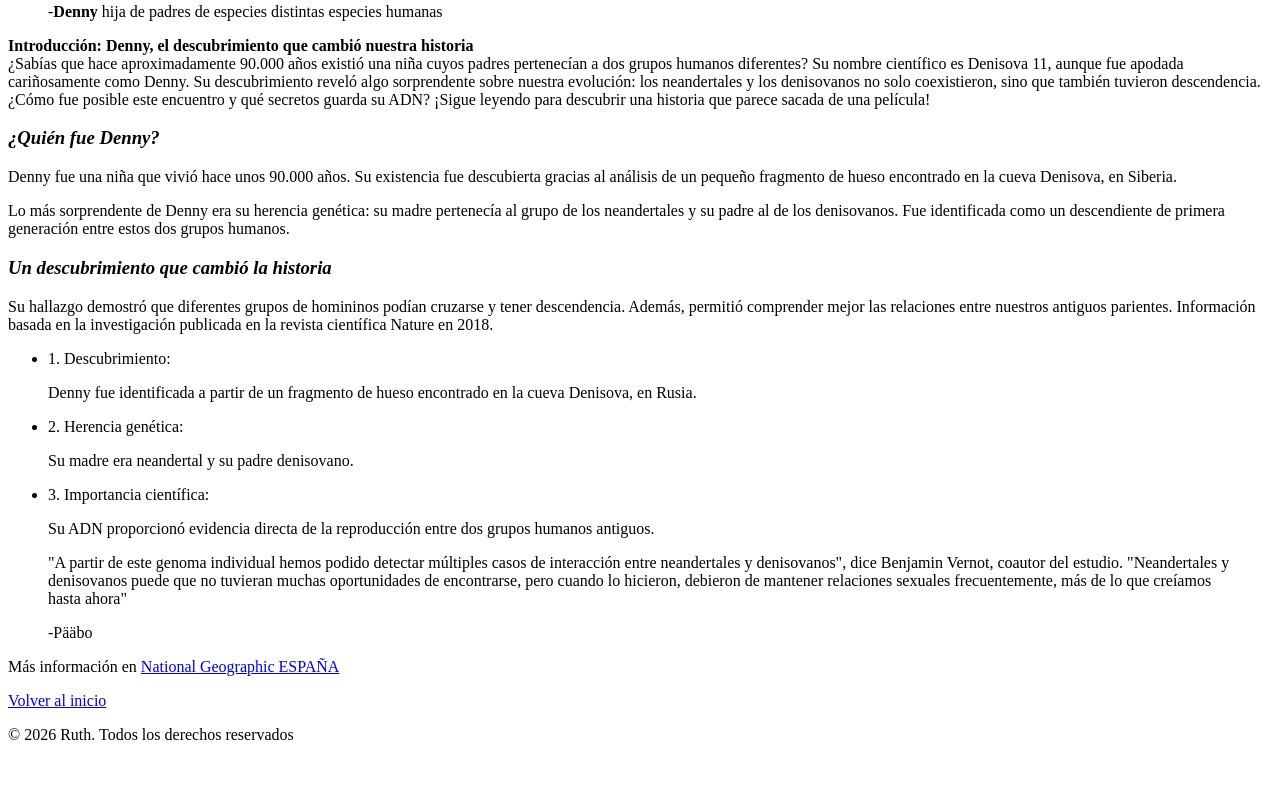
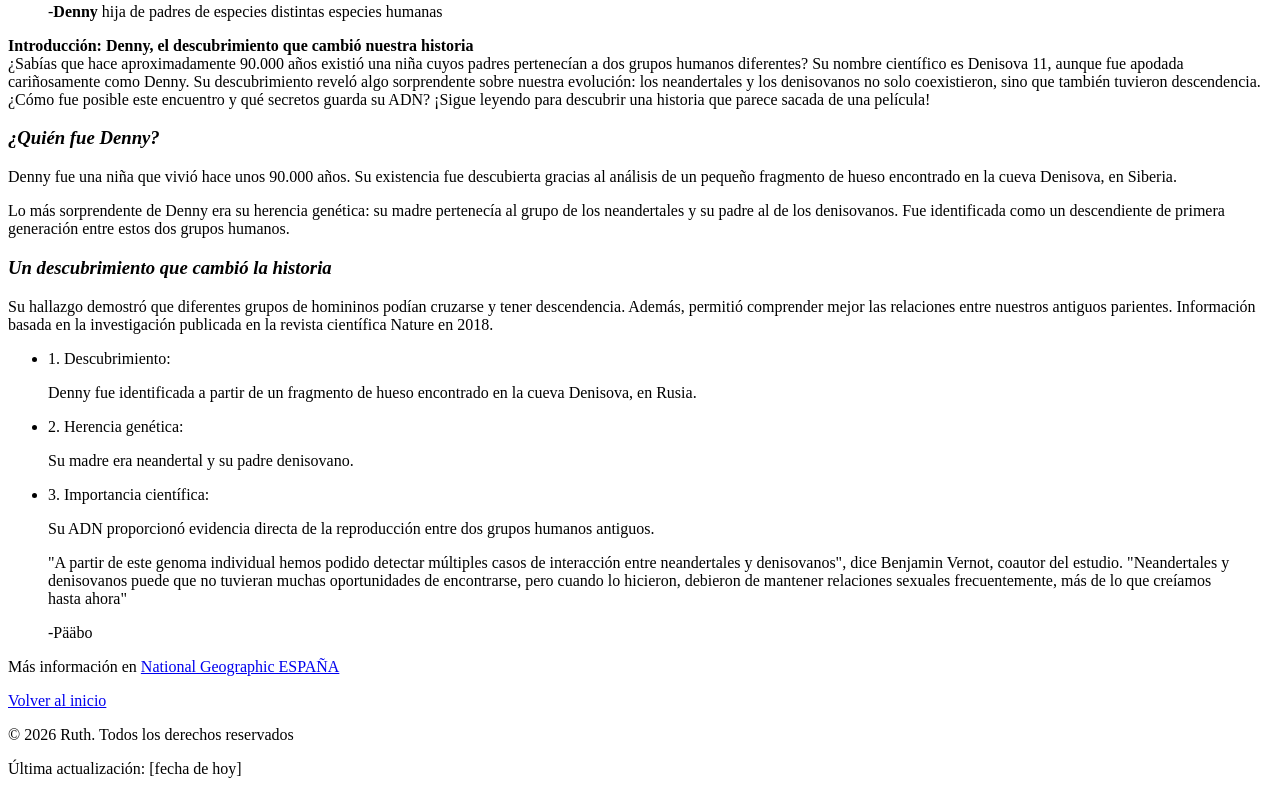
Before and after one commit to Ruth09world/02-blog-personal, a plain HTML site: page articulo-1.html in a window 1280 px wide. Shown: the part 906-1700 px from the top of the page. Before the commit the page ends 1666 px from the top, so only its background shows below. Drawn offline with Linux system fonts and the light colour scheme.

Commit message:
Revisa enlaces, valida HTML y actualiza pie de página

```diff
--- a/articulo-1.html
+++ b/articulo-1.html
@@ -71,6 +71,8 @@ Su ADN proporcionó evidencia directa de la reproducción entre dos grupos human
     </main>
     <footer>
         <p>&copy; 2026 Ruth. Todos los derechos reservados</p>
+        <p>Última actualización: <time datetime="[aaaa-mm-dd]">[fecha de
+        hoy]</time></p>
     </footer>
 
 </body>
```
Also changed, not shown: articulo-2.html (+2 -0 lines), contacto.html (+2 -0 lines), index.html (+2 -0 lines), sobre-mi.html (+2 -0 lines).
